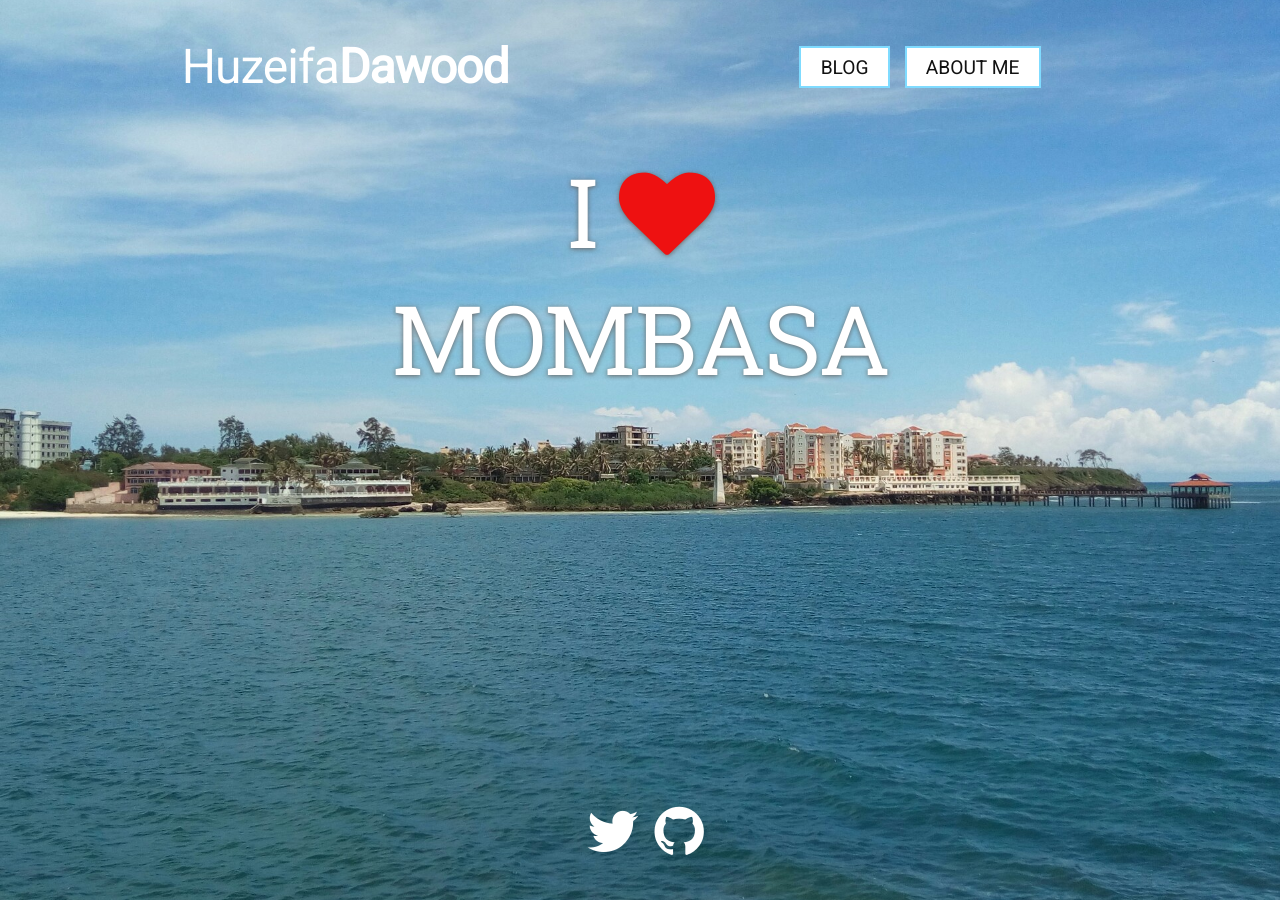
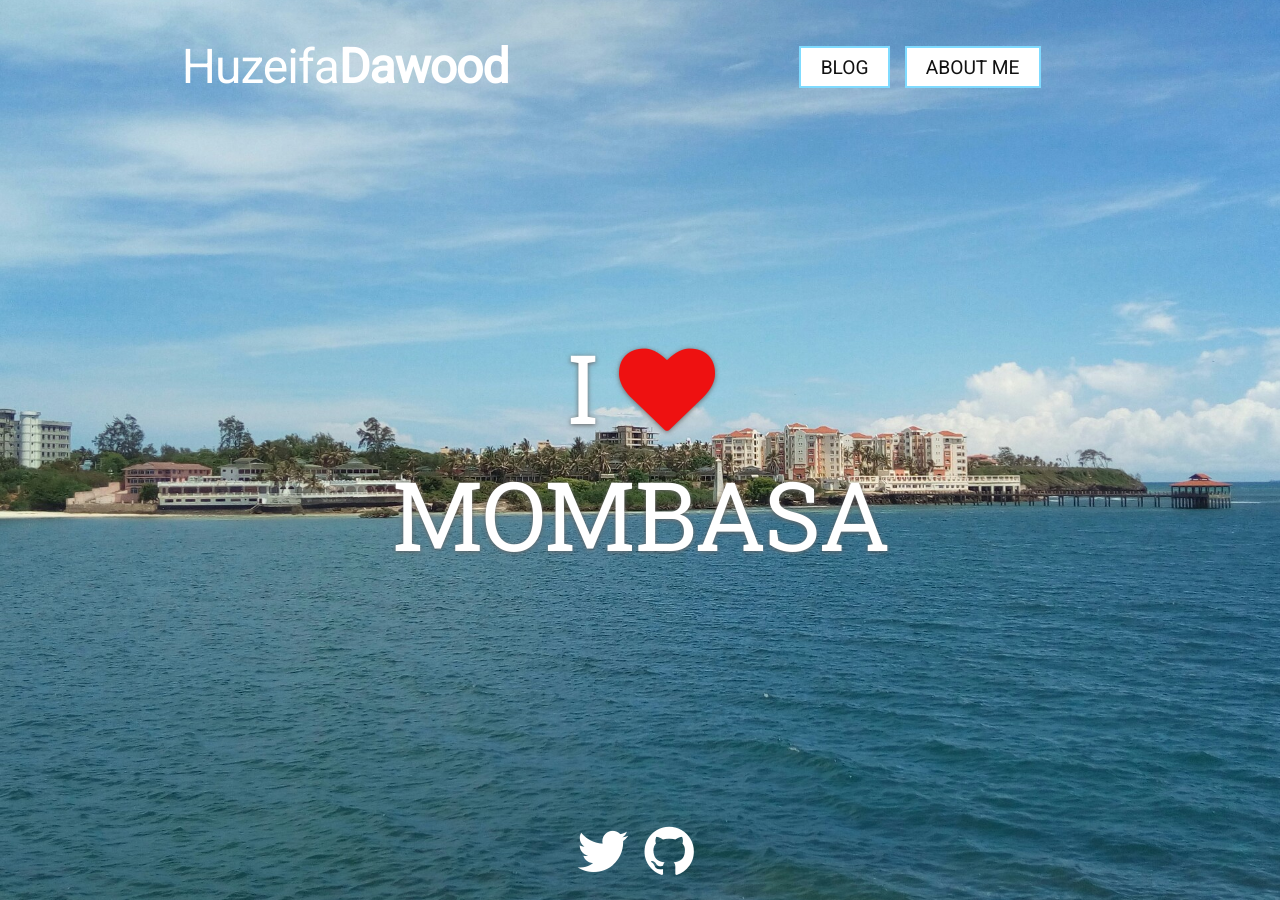
Before and after one commit to huzeifa-zz/huzeifa.github.io, a Jekyll site: the page built from index.html, in a window 1280 px wide. Built offline with Jekyll 4.4.1, drawn with Linux system fonts in a browser that asks for light colours.

Commit message:
change css for centering text in homepage

```diff
--- a/_includes/top-bar.html
+++ b/_includes/top-bar.html
@@ -3,7 +3,6 @@
     <h1 class="logo text-center"><a href="/index.html">Huzeifa<b>Dawood</b></a></h1>
   </div>
   <div class="col-6-12">
-
     <ul class="nav">
       <li><a class="btn" href="/blog">Blog</a></li>
       <li><a class="btn" href="/about">About me</a></li>
--- a/_layouts/default.html
+++ b/_layouts/default.html
@@ -14,9 +14,10 @@
   </style>
   </head>
   <body>
-    <div id="wrapper">
+    <div class="wrapper">
+    <header class="main-head">
     {% include top-bar.html %}
-
+    </header>
     {{ content }}
     </div>
     {% include scripts.html %}
--- a/css/style-blog.css
+++ b/css/style-blog.css
@@ -14,10 +14,6 @@
   background-size: cover;
   min-height: 30em;
 }
-
-/*.bg-about-me::before {display: block; content: ""; margin-top: 1.2em}*/
-
-.logo a { color: #111; }
 
 header.blog-head {
   background-color: #f5f5f5;
@@ -66,8 +62,6 @@ main.main-wrapper {
 }
 
 .post article header {
-   /*border: 4px solid #7FDBFF;*/
-   /*padding: 1em 0.67em;*/
    font-family: "Roboto Slab",sans-serif;
 }
 
--- a/css/style.css
+++ b/css/style.css
@@ -1,15 +1,18 @@
 body {
   font-family: 'Roboto', Helvetica, Arial, sans-serif;
   font-size: 100%;
+  margin: 0;
   height: 100%;
-  margin: 0;
-  padding: 0;
 }
 
-#wrapper {
-  padding-top: 2em;
-  min-height:100%;
-  position:relative;
+.wrapper {
+  position: relative;
+  min-height: 100%;
+}
+
+header.main-head {
+  background: transparent;
+  padding: 2em 0;
 }
 
 .text-center {
@@ -32,7 +35,7 @@ body {
   text-decoration: underline;
 }
 
-.love {
+.main-text h1 {
   text-align: center;
   margin: 0;
   color: #fff;
@@ -43,9 +46,11 @@ body {
   text-shadow: 0 1px 5px #666;
 }
 
-.main {
-  width: 100%;
-  padding: 10% 0 5em;
+.main-text {
+  position: absolute;
+  top: 50%;
+  left: 50%;
+  transform: translate(-50%, -50%);
 }
 
 .nav {
@@ -88,25 +93,19 @@ body {
   background-color: #7FDBFF;
 }
 
-.mute { background-color: #e8e8e8; }
-
-
 #footer {
 	width:100%;
-	height:6.5em;
 	position:absolute;
 	bottom:0;
 	left:0;
+  padding: 1em 0;
 }
 
 @media only screen and (max-width: 400px) {
-                    body { font-size:90%;}
-                    .love { font-size: 3.5em}
-                   .main {padding: 15% 0 5em;}
+    body { font-size:90%;}
+   .main-text h1 { font-size: 3.5em}
 }
 
 @media only screen and (min-width: 1100px) {
-                    body { font-size:120%;}
-                    .main {padding: 4% 0 5em;}
-
+    body { font-size:120%;}
 }
--- a/index.html
+++ b/index.html
@@ -4,16 +4,14 @@ title: "Huzeifa Dawood"
 ---
 
 <!-- Main section -->
-    <div class="main">
-        <div class="main-text">
-        <h1 class="love">I <i style="color: #ee1111" class="fa fa-heart"></i><br /> MOMBASA</h1>
-        </div>
-    </div>
+<div class="main-text">
+    <h1>I <i style="color: #ee1111" class="fa fa-heart"></i><br /> MOMBASA</h1>
+</div>
     <!-- End of Main -->
 
     <!-- Footer section -->
     <div id="footer">
-    <div class="grid grid-pad">
+    <div class="grid">
         <div class="col-1-1">
           <ul class="nav">
             <li><a class="social" href="http://twitter.com/huzi94"><i class="fa fa-twitter fa-3x"></i></a></li>
```
Also changed, not shown: images/bg3.jpg (deleted), images/image.jpg (deleted). Lines whose indentation alone changed are shown as unchanged.
